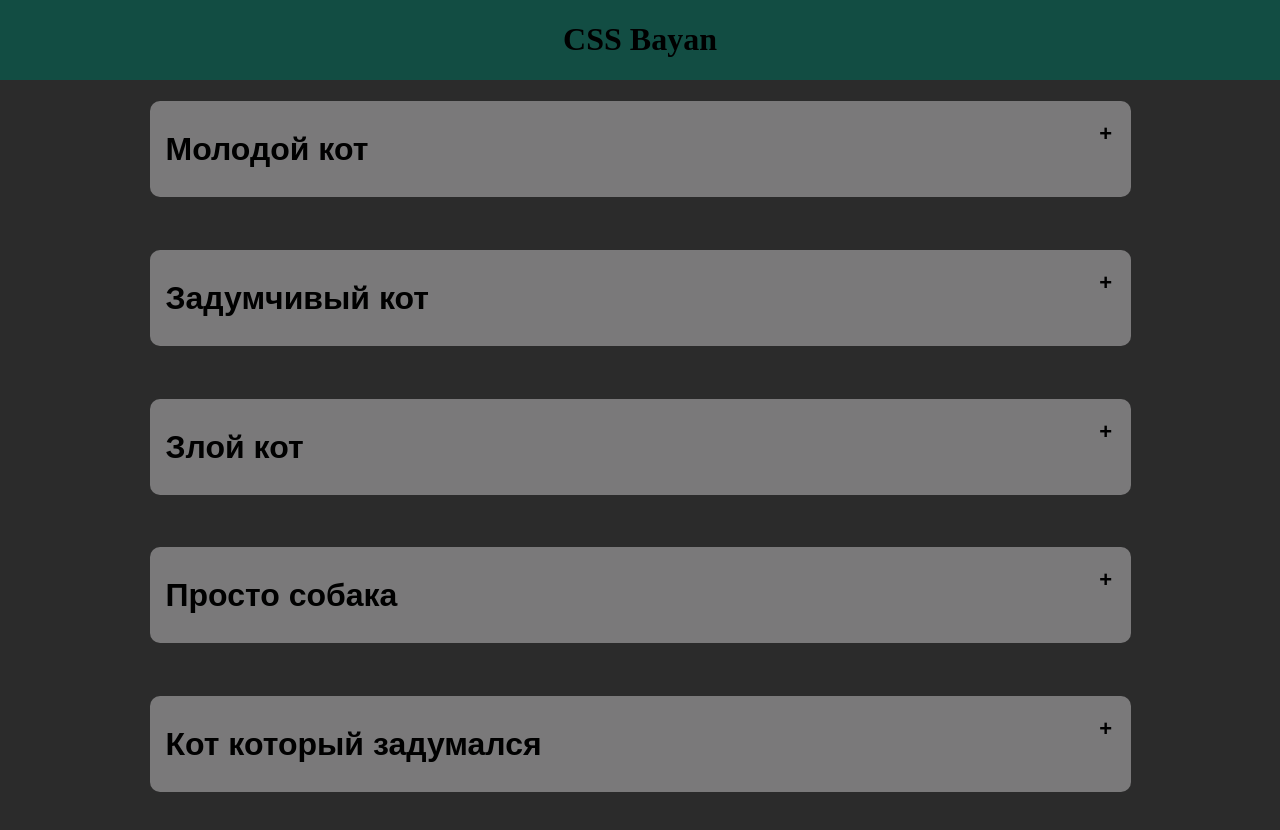
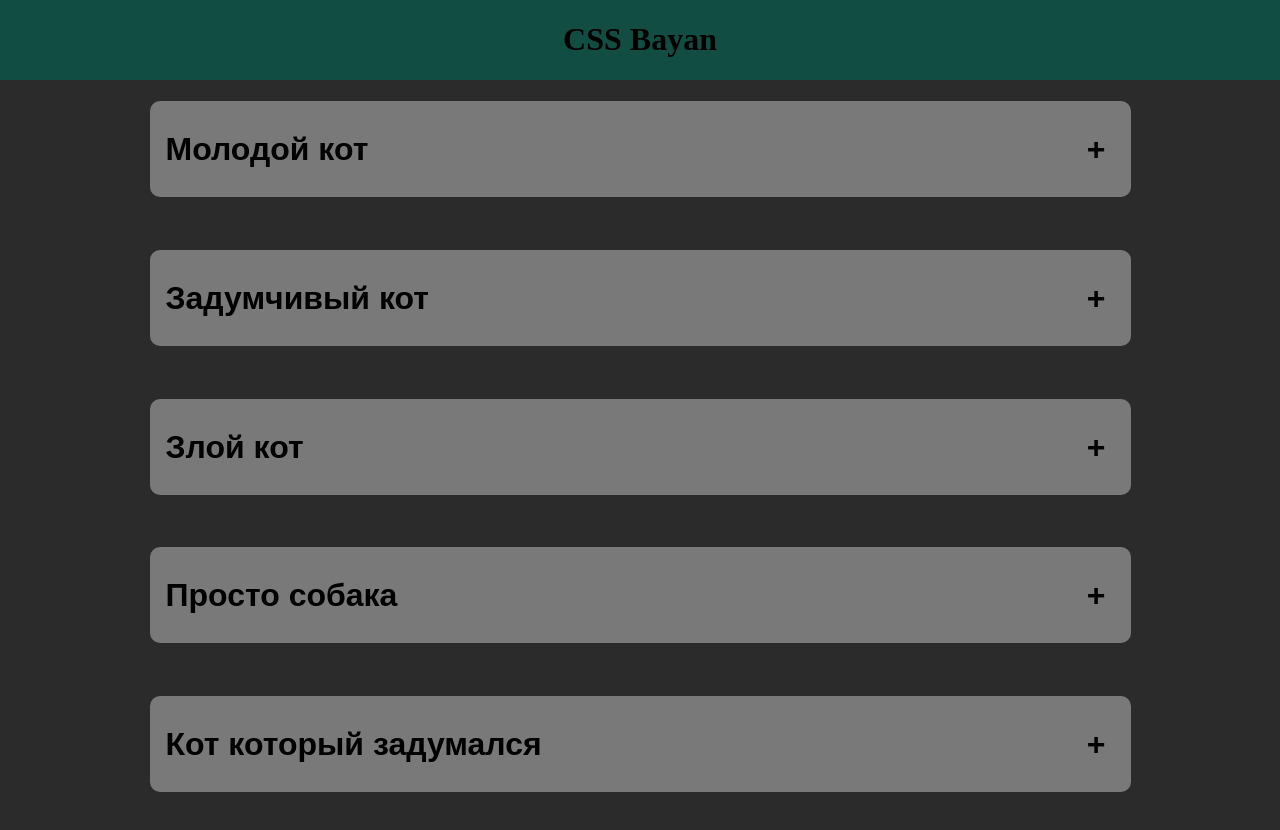
Before and after one commit to Batler5/cssBayan, a plain HTML site: page index.html in a window 1280 px wide. Shown: the top 830 px of the page. Drawn offline with Linux system fonts and the light colour scheme.

Commit message:
fix: fix correct (12.03.2023 @ 16.10)

```diff
--- a/style.css
+++ b/style.css
@@ -41,11 +41,6 @@ input {
 }
 
 label {
-    /* display: block;
-    position: inherit;
-    cursor: pointer;
-
-    background-color:rgb(122, 121, 122);*/
     width: 965px;
     border-radius: 10px;
     transition: 0.7s;
@@ -61,18 +56,18 @@ label {
 label > h1::after{
     margin: auto;
     content: '+';
-    width: 2.25em;
+    /* width: 2.25em;
     height: 2.25em;
-    top: 0;
-    right: 0;
-    transform: translate(-50%, -50%);
+    top: 0;*/
+    right: 25px;
+    /* transform: translate(-50%, -50%);     */
     position: absolute;
     transform: rotate(0deg);
 	font-weight: bold;
-    font-size: 22px;
+    font-size: 32px;
     font-weight: bold;
-    text-align: center;
-    transition: all 0.7s;
+    text-align:center;
+    transition: 0.7s;
 
 }
 
```
